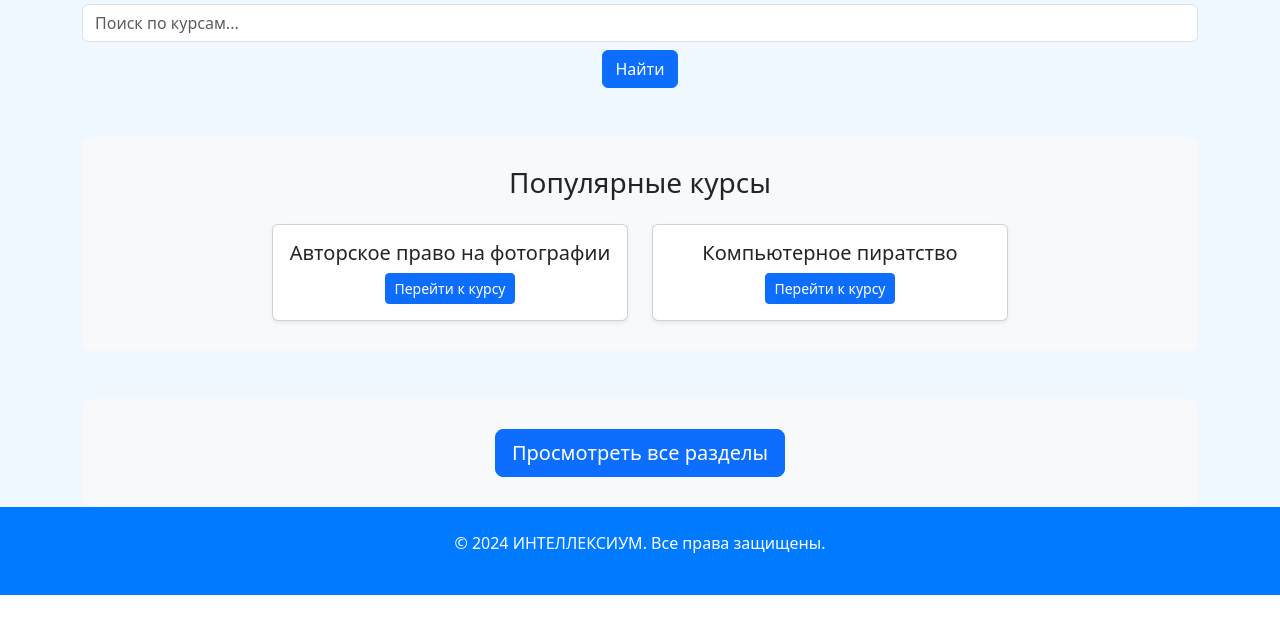
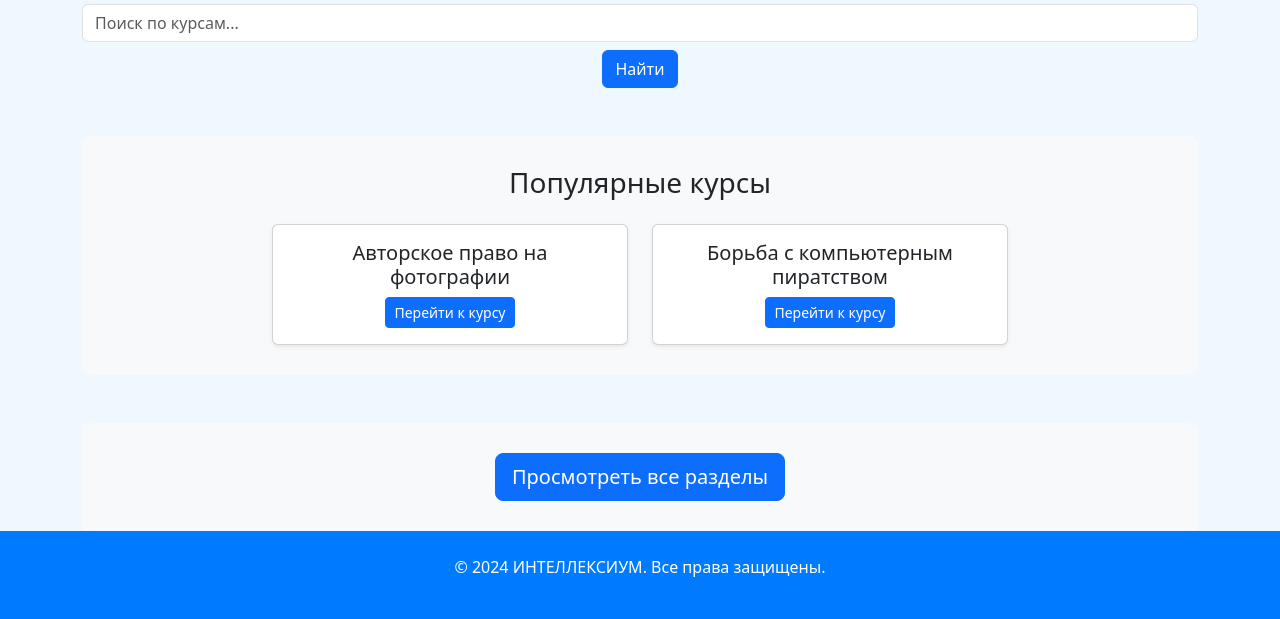
Before and after one commit to MosinFAM/consult, a Django app: template main/templates/main/home.html in a window 1280 px wide. Shown: the part 473-1092 px from the top of the page. Before the commit the page ends 1068 px from the top, so only its background shows below. Run offline with Django 3.2, Linux system fonts and the light colour scheme; the template is opened without the code that fills it, so the values that code supplies are empty.

Commit message:
после презентации

```diff
--- a/main/templates/main/course_detail.html
+++ b/main/templates/main/course_detail.html
@@ -118,7 +118,7 @@
             </form>
         {% endif %}
 
-        <form method="POST" style="text-align: right;">
+        <form method="POST" style="text-align: right;" action="{% url 'courses_by_category' course.id %}">
             {% csrf_token %}
             <button type="submit" name="unenroll" class="btn btn-secondary m-3">Покинуть курс</button>
         </form>
--- a/main/templates/main/home.html
+++ b/main/templates/main/home.html
@@ -64,7 +64,7 @@
         <div class="col-md-4">
             <div class="card h-100 shadow-sm">
                 <div class="card-body">
-                    <h5 class="card-title">Авторское право на фотографии</h5>
+                    <h5 class="card-title">Авторское право на </br> фотографии</h5>
                     {% comment %} <p class="card-text">Краткое описание.</p> {% endcomment %}
                     <a href="{% url 'course_detail' 1 %}" class="btn btn-primary btn-sm">Перейти к курсу</a>
                 </div>
@@ -73,7 +73,7 @@
         <div class="col-md-4">
             <div class="card h-100 shadow-sm">
                 <div class="card-body">
-                    <h5 class="card-title">Компьютерное пиратство</h5>
+                    <h5 class="card-title">Борьба с компьютерным пиратством</h5>
                     {% comment %} <p class="card-text">Краткое описание.</p> {% endcomment %}
                     <a href="{% url 'course_detail' 2 %}" class="btn btn-primary btn-sm">Перейти к курсу</a>
                 </div>
```
Also changed, not shown: db.sqlite3.
